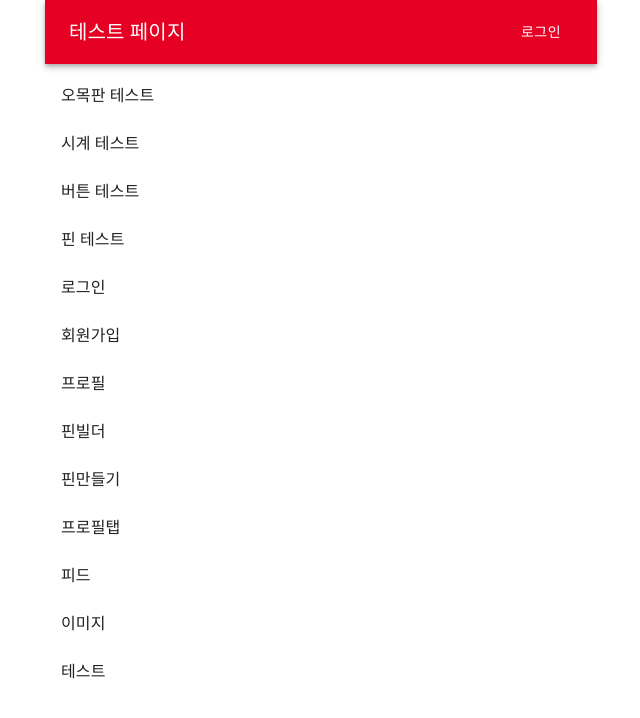
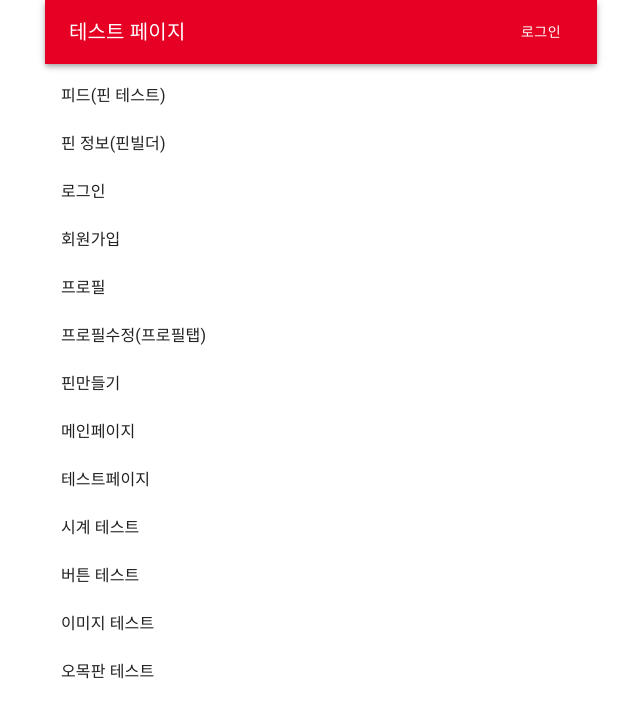
Before and after one commit to whatiiiii/kosmo-proj-final, a React (Vite) app in the folder frontend/: page / in a window 1280 px wide. Shown: the top 718 px of the page, without its empty margins (319-959 px from the left). Built offline with nearby package versions, Linux system fonts and the light colour scheme.

Commit message:
Refactor TestPage component navigation links

```diff
--- a/frontend/src/components/TestPage.tsx
+++ b/frontend/src/components/TestPage.tsx
@@ -16,7 +16,7 @@ import { useNavigate } from "react-router-dom";
 function ListItemLink({ href, text }: { href: string; text: string }) {
   const navigate = useNavigate();
 
-  function handleClick(event: React.MouseEvent<HTMLAnchorElement, MouseEvent>) {
+  function handleClick(event: React.MouseEvent<HTMLAnchorElement>) {
     event.preventDefault();
     if (href.includes(":")) {
       href = href.replace(/:(\w+)/, (_, p1) => {
@@ -61,19 +61,19 @@ export default function TestPage() {
         </AppBar>
         <nav>
           <List>
-            <ListItemLink href="/omok" text="오목판 테스트" />
-            <ListItemLink href="/clock" text="시계 테스트" />
-            <ListItemLink href="/button" text="버튼 테스트" />
-            <ListItemLink href="/pin" text="핀 테스트" />
+            <ListItemLink href="/feed" text="피드(핀 테스트)" />
+            <ListItemLink href="/pin/:seq" text="핀 정보(핀빌더)" />
             <ListItemLink href="/signin" text="로그인" />
             <ListItemLink href="/signup" text="회원가입" />
             <ListItemLink href="/user/:id" text="프로필" />
-            <ListItemLink href="/pin-builder" text="핀빌더" />
+            <ListItemLink href="/profiletab" text="프로필수정(프로필탭)" />
             <ListItemLink href="/makepin" text="핀만들기" />
-            <ListItemLink href="/profiletab" text="프로필탭" />
-            <ListItemLink href="/feed" text="피드" />
-            <ListItemLink href="/image" text="이미지" />
-            <ListItemLink href="/test" text="테스트" />
+            <ListItemLink href="/" text="메인페이지" />
+            <ListItemLink href="/test" text="테스트페이지" />
+            <ListItemLink href="/clock" text="시계 테스트" />
+            <ListItemLink href="/button" text="버튼 테스트" />
+            <ListItemLink href="/image" text="이미지 테스트" />
+            <ListItemLink href="/omok" text="오목판 테스트" />
           </List>
         </nav>
       </Box>
```
